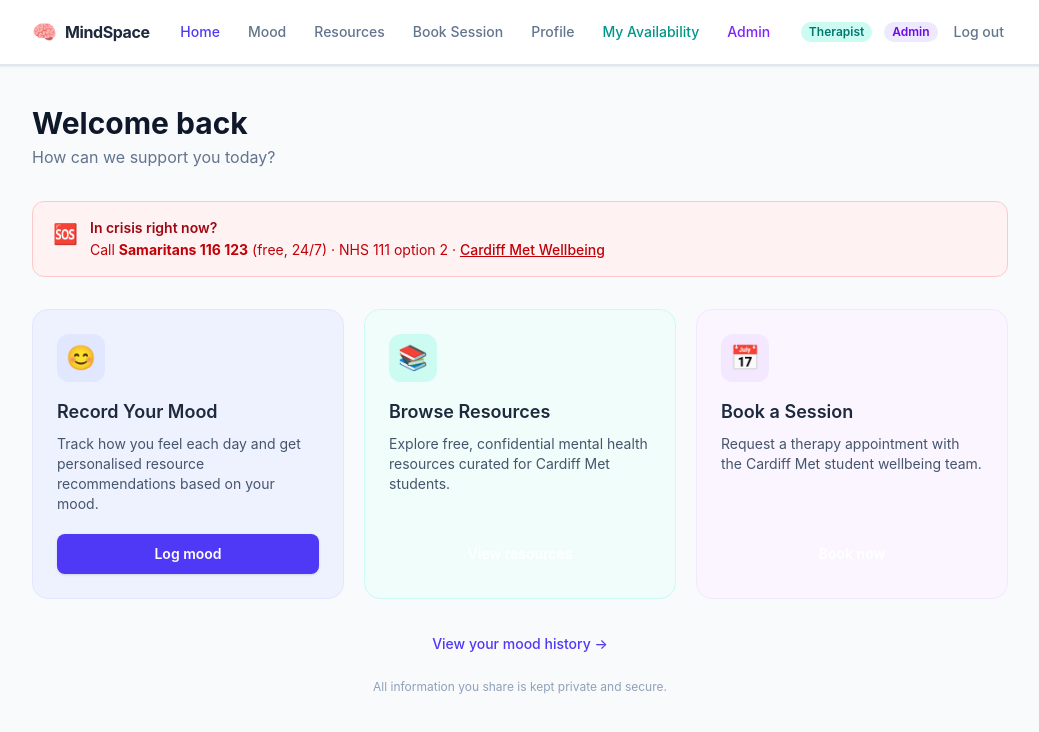
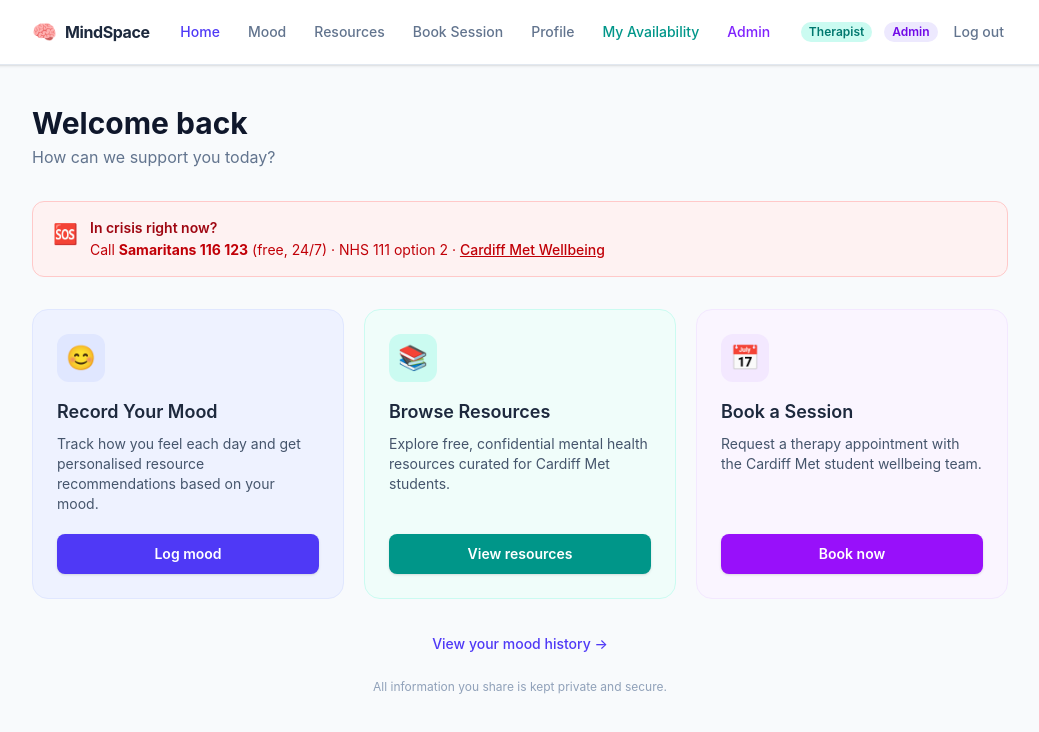
Before and after one commit to Cardiff-Met/MentalHealthApp, a React (Vite) app in the folder Client/: page /dashboard in a window 1280 px wide. Shown: the top 732 px of the page, without its empty margins (120-1159 px from the left). Built offline with nearby package versions, Linux system fonts and the light colour scheme; sample sign-in values are in the browser's storage.

Commit message:
fix: make dashboard teal and purple buttons visible
Ghost variant + className override conflicts in Tailwind v4 caused
the Resources and Book Now buttons to render transparent. Added
dedicated teal and purple variants to Button and used them directly.

```diff
--- a/Client/src/components/Button.jsx
+++ b/Client/src/components/Button.jsx
@@ -14,6 +14,10 @@ const variants = {
     'bg-red-600 hover:bg-red-700 text-white shadow-sm focus-visible:ring-red-500',
   ghost:
     'bg-transparent hover:bg-slate-100 text-slate-600 focus-visible:ring-slate-400',
+  teal:
+    'bg-teal-600 hover:bg-teal-700 text-white shadow-sm focus-visible:ring-teal-500',
+  purple:
+    'bg-purple-600 hover:bg-purple-700 text-white shadow-sm focus-visible:ring-purple-500',
 };
 
 const sizes = {
--- a/Client/src/pages/DashboardPage/index.jsx
+++ b/Client/src/pages/DashboardPage/index.jsx
@@ -23,8 +23,7 @@ const features = [
     label: 'View resources',
     colour: 'bg-teal-50 border-teal-100',
     iconBg: 'bg-teal-100',
-    btnVariant: 'ghost',
-    btnClass: 'bg-teal-600 hover:bg-teal-700 text-white',
+    btnVariant: 'teal',
   },
   {
     icon: '📅',
@@ -35,8 +34,7 @@ const features = [
     label: 'Book now',
     colour: 'bg-purple-50 border-purple-100',
     iconBg: 'bg-purple-100',
-    btnVariant: 'ghost',
-    btnClass: 'bg-purple-600 hover:bg-purple-700 text-white',
+    btnVariant: 'purple',
   },
 ];
 
@@ -97,7 +95,7 @@ export default function DashboardPage() {
             <p className="text-sm text-slate-600 flex-1">{f.description}</p>
             <Button
               onClick={() => navigate(f.action)}
-              className={`mt-5 w-full ${f.btnClass ?? ''}`}
+              className="mt-5 w-full"
               variant={f.btnVariant}
             >
               {f.label}
```
